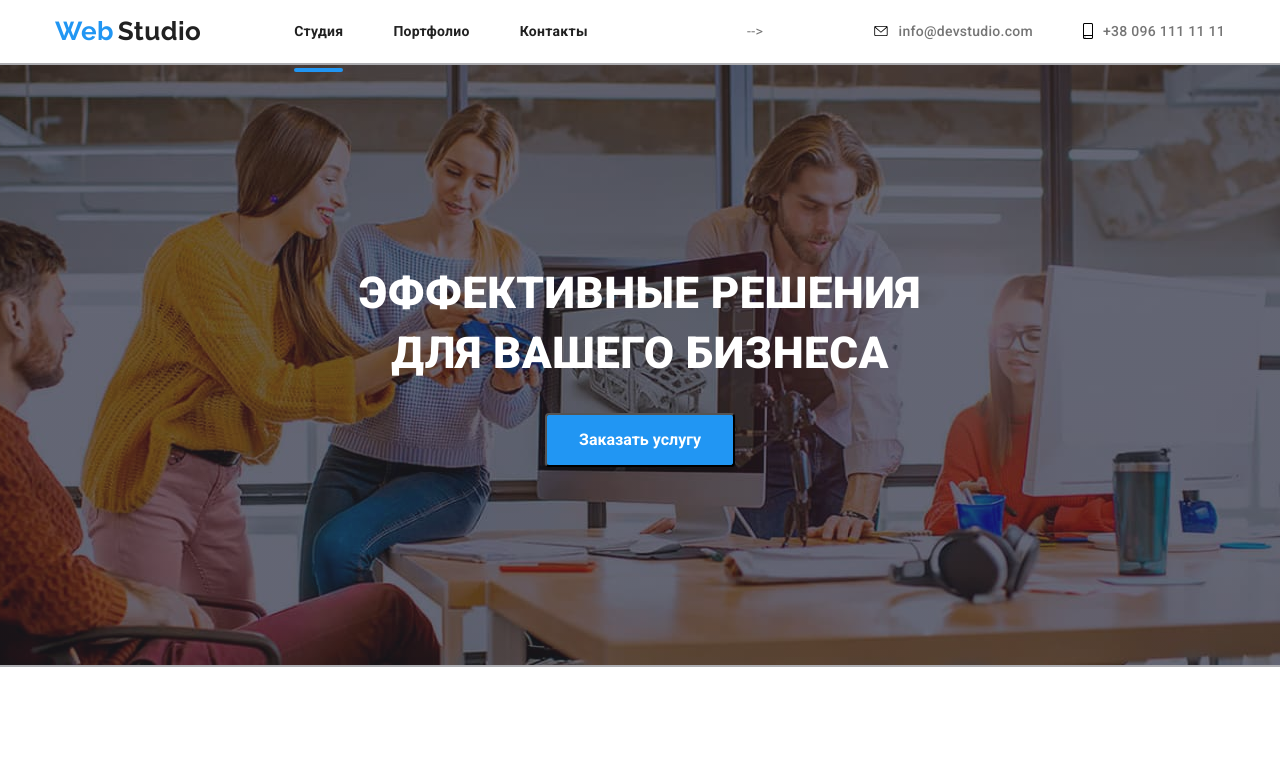
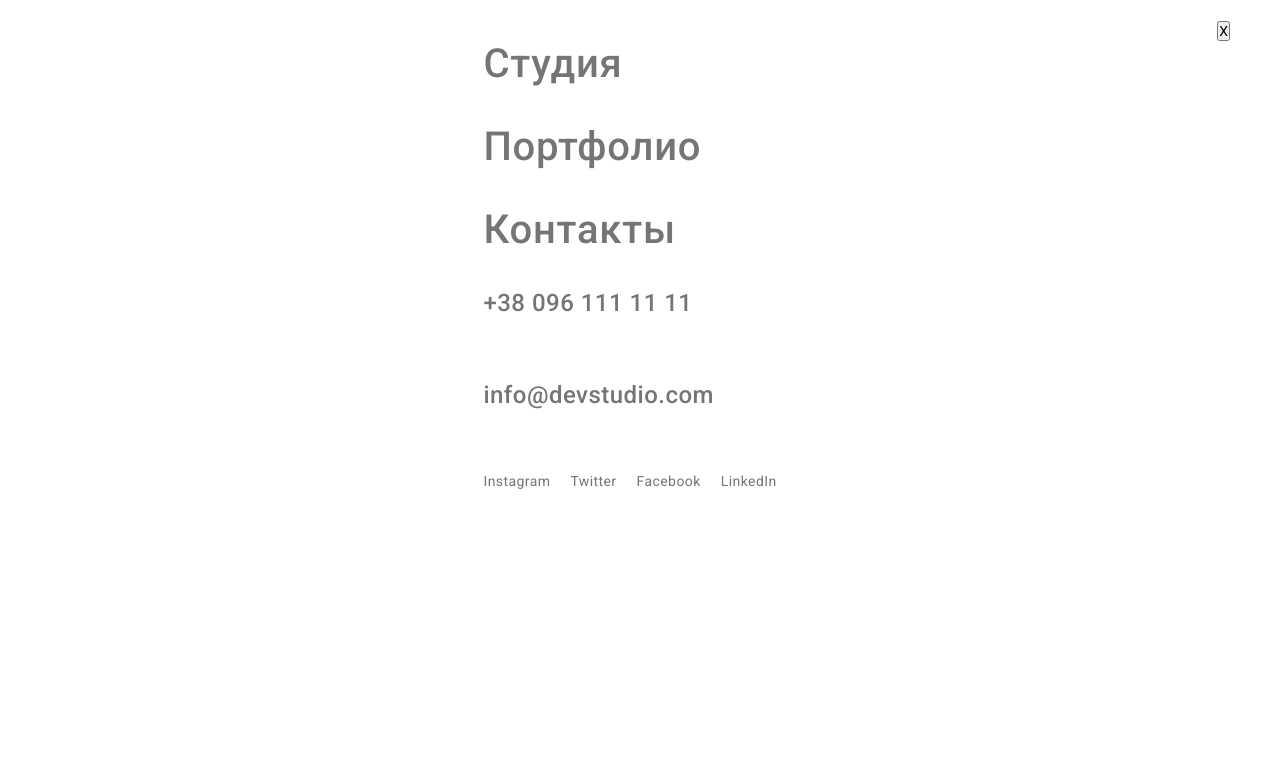
Before and after one commit to Dmitry-Yaroshovets/homework_8, a plain HTML site: page index.html in a window 1280 px wide. Shown: the top 758 px of the page. Drawn offline with Linux system fonts and the light colour scheme.

Commit message:
мобильное окно

```diff
--- a/SASS/components/_header.scss
+++ b/SASS/components/_header.scss
@@ -109,48 +109,95 @@ header {
 .header {
   border-bottom: 1px solid var(--color-border);
 }
+// .mobile-nav {
+//   position: absolute;
+//   background-color: #fff;
+//   top: 0;
+//   width: 100vw;
+//   height: 100vw;
+//   .container {
+//     position: relative;
+//     padding-top: 48px;
+//     padding-left: 40px;
+//     display: flex;
+//     flex-direction: column;
+//     justify-content: space-between;
+//     height: 100%;
+//   }
+//   .menu-close {
+//     position: absolute;
+//     right: 25px;
+//     top: 21px;
+//   }
+//   mobile-menu__item {
+//     margin-bottom: 36px;
+//   }
+//   mobile-menu__link {
+//     font-weight: 500;
+//     font-size: 40px;
+//     line-height: 47px;
+//     letter-spacing: 0.02em;
+//     color: #212121;
+//   }
+//   mobile-contacts__link {
+//     font-weight: 500;
+//     font-size: 24px;
+//     line-height: 28px;
+//     letter-spacing: 0.02em;
+//     color: #757575;
+//   }
+//   mobile-media__link {
+//     display: flex;
+//     font-weight: 500;
+//     font-size: 18px;
+//     line-height: 22px;
+//     letter-spacing: 0.02em;
+//   }
+// }
+
 .mobile-nav {
   position: absolute;
   background-color: #fff;
   top: 0;
   width: 100vw;
-  height: 100vw;
+  height: 100vh;
+
   .container {
     position: relative;
-    padding-top: 48px;
-    padding-left: 40px;
+    padding-top: 40px;
+    padding-bottom: 40px;
     display: flex;
     flex-direction: column;
     justify-content: space-between;
     height: 100%;
   }
+}
 .menu-close {
   position: absolute;
-    right: 25px;
   top: 21px;
+  right: 10px;
 }
-  mobile-menu__item {
+
+.mobile-menu__item {
   margin-bottom: 36px;
 }
-  mobile-menu__link {
+.mobile-menu__link {
   font-weight: 500;
   font-size: 40px;
   line-height: 47px;
+  text-align: center;
   letter-spacing: 0.02em;
-    color: #212121;
 }
-  mobile-contacts__link {
+.mobile-contacts__link {
   font-weight: 500;
   font-size: 24px;
   line-height: 28px;
   letter-spacing: 0.02em;
-    color: #757575;
+  margin-bottom: 32px;
 }
-  mobile-media__link {
+.mobile-media {
   display: flex;
-    font-weight: 500;
-    font-size: 18px;
-    line-height: 22px;
-    letter-spacing: 0.02em;
 }
+.mobile-media__item {
+  margin-right: 20px;
 }
--- a/index.html
+++ b/index.html
@@ -25,7 +25,7 @@
             <span class="site-nav__studio-logo">Studio</span>
           </a>
 
-          <ul class="nav-list">
+          <!-- <ul class="nav-list">
             <li class="nav-list__item">
               <a href="./index.html" class="nav-list__link activ"><b>Студия</b></a>
             </li>
@@ -38,11 +38,11 @@
               <a href="#contacts" class="nav-list__link"><b>Контакты</b></a>
             </li>
             <li></li>
-          </ul>
-        </nav> -->
-        <ul class="header-contact-list">
+          </ul> -->
+        </nav>
+        <!-- <ul class="header-contact-list">
           <li class="header-contact-list__item">
-            <a href="htt/:info@devstudio.com" class="header-contact-list__link ">
+            <a href="mailto:info@devstudio.com" class="header-contact-list__link ">
               <svg width="16px" height="10px">
                 <use href="./images/icon/sprite.svg#icon-envelope_hover"></use>
               </svg>
@@ -56,55 +56,50 @@
               +38 096 111 11 11
             </a>
           </li>
-        </ul>
+        </ul> -->
 
-        <!-- mobile-menu -->
-        <!-- <button type="button" class="mobile-menu__button js-open-menu" aria-expanded="false" aria-controls="mobile-menu">
-          <svg class="icon" width="40" height="40">
-            <use href="./images/icons.svg#icon-menu"></use>
-          </svg>
-        </button>
-        <div class="menu-container js-menu-container" id="mobile-menu">
-          <ul class="nav-list">
-            <li class="nav-list__item">
-              <a href="./index.html" class="nav-list__link nav-list__link--current">Студия</a>
+
+          <!-- мобильное меню вторая попитка -->
+          <button type="button" class="menu-open">O</button>
+
+      </div>
+      <div class="mobile-nav">
+        <div class="container">
+        <button type="button" class="menu-close">X</button>
+        <nav>
+          <ul class="mobile-menu">
+            <li class="mobile-menu__item">
+              <a href="./index.html" class="mobile-menu__link">Студия</a></li>
+            <li class="mobile-menu__item"><a href="./portfolio.html" class="mobile-menu__link">Портфолио
+              </a>
             </li>
-            <li class="nav-list__item">
-              <a href="./portfolio.html" class="nav-list__link">Портфолио</a>
-            </li>
-            <li class="nav-list__item"><a href="" class="nav-list__link">Контакты</a></li>
+            <li class="mobile-menu__item"><a href="" class="mobile-menu__link">Контакты
+              </a></li>
           </ul>
-          <div class="contacts-wrapper">
-            <ul class="contacts-list">
-              <li class="contacts-list__item">
-                <a href="tel:+380961111111" class="contacts-list__link contacts-list__link--big">+38 096 111 11 11</a>
-              </li>
-              <li class="contacts-list__item">
-                <a href="mailto:info@devstudio.com"
-                  class="contacts-list__link contacts-list__link--small">info@devstudio.com</a>
-              </li>
-            </ul>
-            <ul class="social-link-list">
-              <li class="social-link-list__item">
-                <a class="social-link-list__link" href="">Instagram</a>
-              </li>
-              <li class="social-link-list__item">
-                <a class="social-link-list__link" href="">Twitter</a>
-              </li>
-              <li class="social-link-list__item">
-                <a class="social-link-list__link" href="">Facebook</a>
-              </li>
-              <li class="social-link-list__item">
-                <a class="social-link-list__link" href="">LinkedIn</a>
-              </li>
-            </ul>
+          <div class="mobile-nav__botton">
+              <ul class="mobile-contacts">
+                <li class="mobile-contacts__link"><a href="tel:+380961111111" class="mobile-contacts__link">+38 096 111 11 11</a></li>
+                <li class="mobile-contacts__link"><a href="mailto:info@devstudio.com" class="mobile-contacts__link">info@devstudio.com</a></li>
+              </ul>
+              <ul class="mobile-media">
+                <li class="mobile-media__item">
+                  <a href="" class="mobile-media__link">Instagram</a>
+                </li>
+                <li class="mobile-media__item">
+                  <a href="" class="mobile-media__link">Twitter</a>
+                </li>
+                <li class="mobile-media__item">
+                  <a href="" class="mobile-media__link">Facebook</a>
+                </li>
+                <li class="mobile-media__item">
+                  <a href="" class="mobile-media__link">LinkedIn</a>
+                </li>
+              </ul>
           </div>
-          <button type="button" class="mobile-menu__button mobile-menu__button--close js-close-menu">
-            <svg class="icon" width="40" height="40">
-              <use href="./images/icons.svg#icon-menu-close"></use>
-            </svg>
-          </button> -->
 
+
+        </nav>
+        </div>
       </div>
     </header>
 
```
Also changed, not shown: portfolio.html (+1 -1 lines), css/main.css, css/main.min.css, 2 other files. Lines whose indentation alone changed are shown as unchanged.
